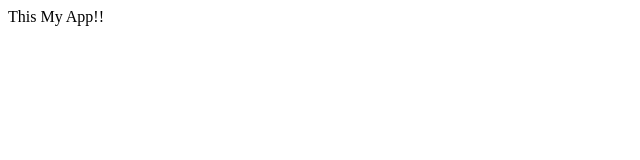
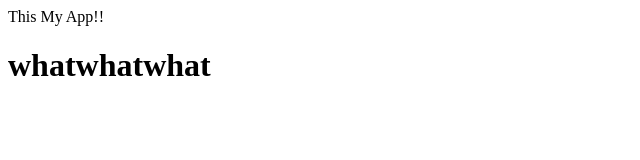
Before and after one commit to SRagabM/git.one, a plain HTML site: page index.html in a window 1280 px wide. Shown: the whole page, without its empty margins (0-640 px from the left). Drawn offline with Linux system fonts and the light colour scheme.

Commit message:
added h1

```diff
--- a/index.html
+++ b/index.html
@@ -4,5 +4,6 @@
     </head>
     <body>
         This My App!!
+        <h1>whatwhatwhat</h1>
     </body>
 </html>
```
